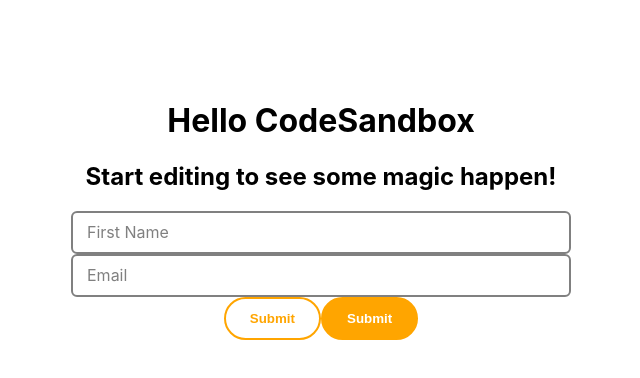
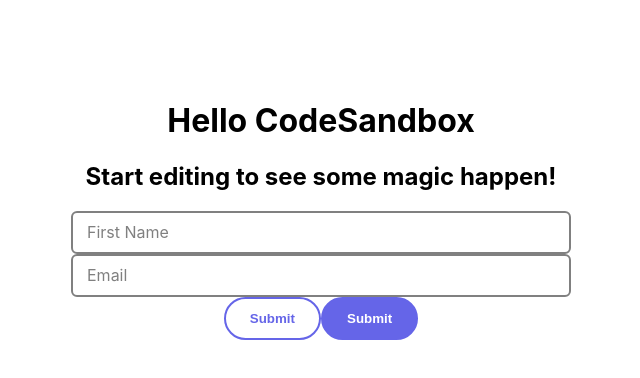
Before and after one commit to E-I-S-S-A/react-reusable-elements, a React (Create React App) app: page / in a window 1280 px wide. Shown: the top 378 px of the page, without its empty margins (9-649 px from the left). Built offline with nearby package versions, Linux system fonts and the light colour scheme.

Commit message:
feat: button enhanancements

```diff
--- a/src/conponents/EissaButton/EissaButton.module.css
+++ b/src/conponents/EissaButton/EissaButton.module.css
@@ -16,6 +16,7 @@
 
 .eissa_button:hover {
     opacity: 0.9;
+    box-shadow: rgba(0, 0, 0, 0.35) 0px 5px 15px;
 }
 
 .eissa_button:active {
--- a/src/index.css
+++ b/src/index.css
@@ -13,5 +13,5 @@ code {
 }
 
 :root {
-  --primary-color: orange;
+  --primary-color: rgb(101, 101, 232);
 }
```
